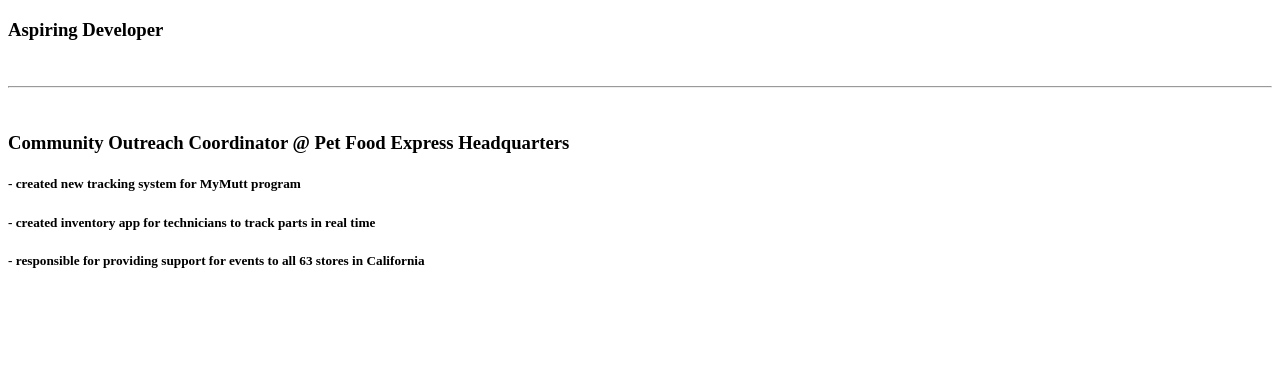
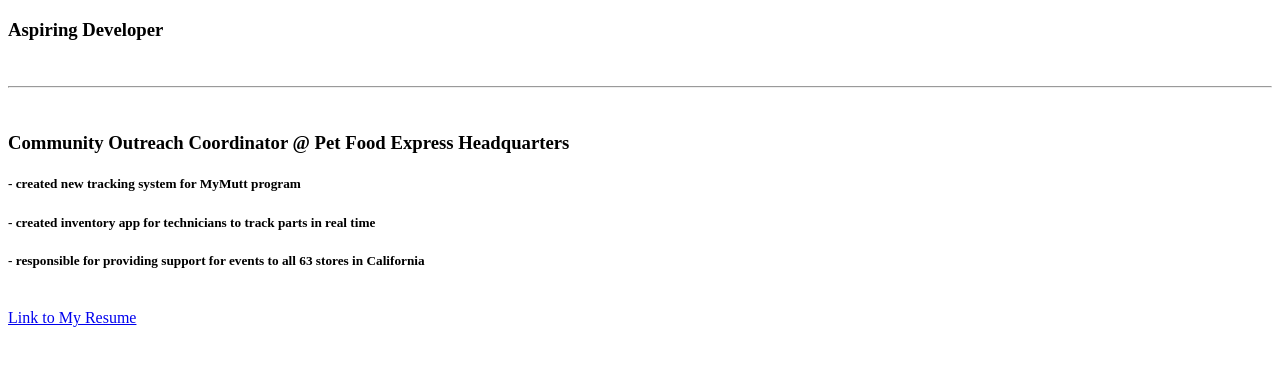
Before and after one commit to mtcrosetti/mattcrosetti.github.io, a plain HTML site: page index.html in a window 1280 px wide. Shown: the part 61-426 px from the top of the page. Drawn offline with Linux system fonts and the light colour scheme.

Commit message:
Uploaded link to resume page

```diff
--- a/index.html
+++ b/index.html
@@ -14,5 +14,7 @@
     <h5>- created new tracking system for MyMutt program</h5>
     <h5>- created inventory app for technicians to track parts in real time</h5>
     <h5>- responsible for providing support for events to all 63 stores in California</h5>
+    <br>
+    <a href="https://mtcrosetti.github.io/Resume/">Link to My Resume</a>
 </body>
 </html>
```
